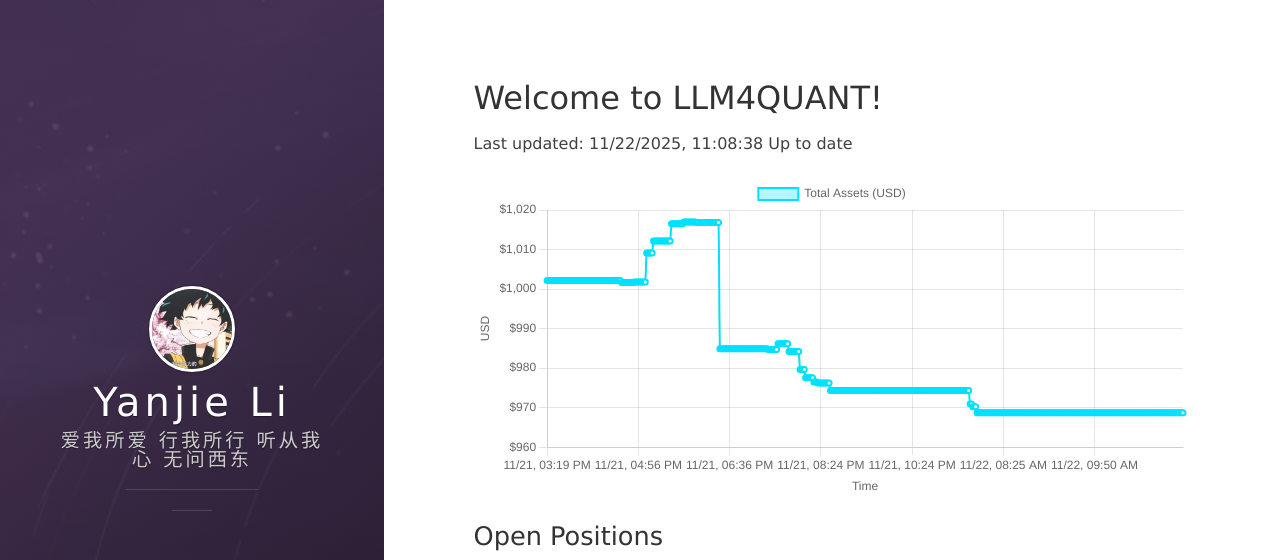
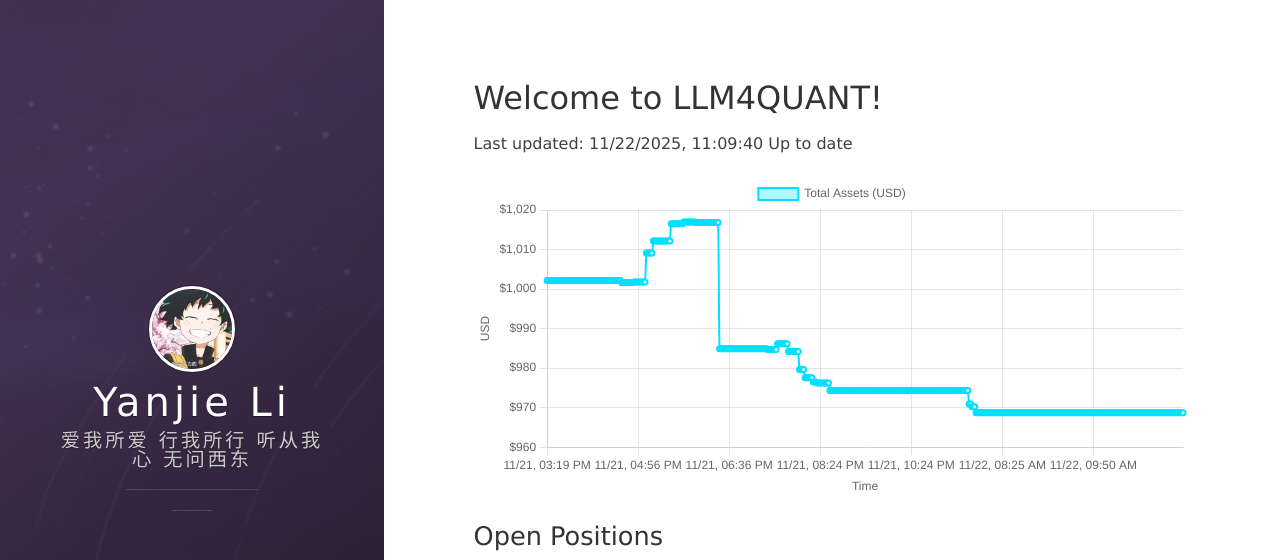
Before and after one commit to leeyegy/leeyegy.github.io, a Jekyll site: the page built from live-trading.html, in a window 1280 px wide and 1026 px high. Shown: the top 560 px of the window. Built offline with Jekyll 4.4.1, drawn with Linux system fonts in a browser that asks for light colours; nearby versions of some CDN libraries.

Commit message:
AccountMonitor: update balance history 2025-11-22T19:09:40+08:00

```diff
--- a/assets/data/binance/balance-history.json
+++ b/assets/data/binance/balance-history.json
@@ -1,5 +1,5 @@
 {
-  "generatedAt": "2025-11-22T19:08:38+08:00",
+  "generatedAt": "2025-11-22T19:09:40+08:00",
   "asset": "total_usd_value",
   "history": [
     {
@@ -1844,6 +1844,10 @@
     },
     {
       "timestamp": "2025-11-22T19:08:38+08:00",
+      "totalUsd": 968.69074819
+    },
+    {
+      "timestamp": "2025-11-22T19:09:40+08:00",
       "totalUsd": 968.69074819
     }
   ]
```
